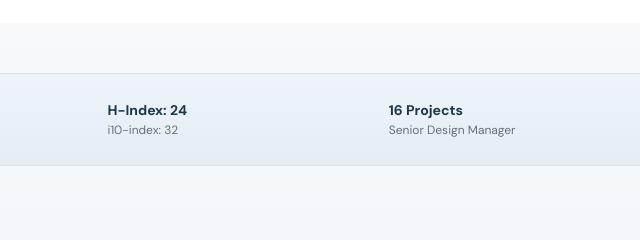
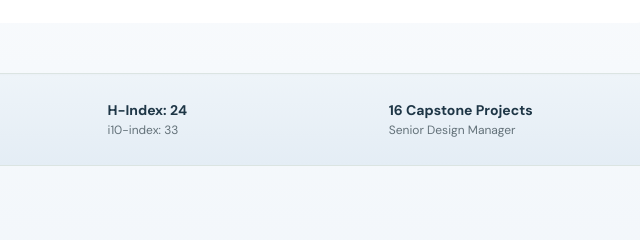
Before and after one commit to MohamedSGaballah/MohamedSGaballah.github.io, a plain HTML site: page index.html in a window 1280 px wide. Shown: the part 1093-1333 px from the top of the page, 545-1185 px from the left. Drawn offline with Linux system fonts and the light colour scheme; a script that the page names is missing.

Commit message:
Update index.html

```diff
--- a/index.html
+++ b/index.html
@@ -84,8 +84,8 @@
       <div class="wrap stripgrid" style="grid-template-columns: repeat(4, 1fr);">
         <p><b>47+</b><br/>Peer-reviewed papers</p>
         <p><b>2,100+</b><br/>Citations across journals</p>
-        <p><b>H-Index: 24</b><br/>i10-index: 32</p>
-        <p><b>16 Projects</b><br/>Senior Design Manager</p>
+        <p><b>H-Index: 24</b><br/>i10-index: 33</p>
+        <p><b>16 Capstone Projects</b><br/>Senior Design Manager</p>
       </div>
     </section>
 
```
